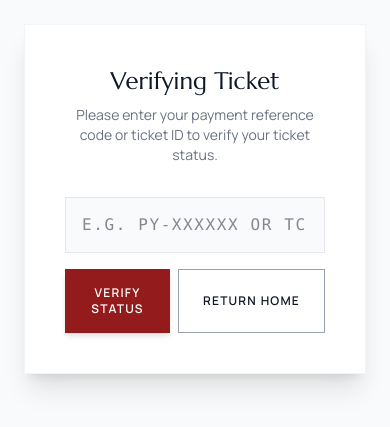
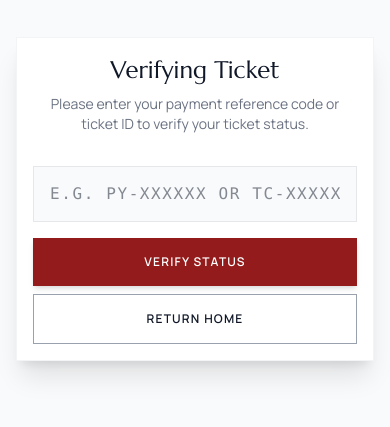
Before and after one commit to dkwadwokp-dev/amethyst-frontend, a React (Vite) app: page /verify-ticket in a window 390 px wide. Shown: the part 223-650 px from the top of the page. Built offline with nearby package versions, Linux system fonts and the light colour scheme; a web font is replaced by a local one.

Commit message:
Refactor gallery layout and remove unused BookGallery component; adjust spacing in VerifyTicketPage and ReferenceVerificationForm

```diff
--- a/src/features/book/ui/book-gallery.tsx
+++ /dev/null
@@ -1,15 +0,0 @@
-import { ImagePlaceholder } from "../../shared/ui/image-placeholder";
-
-const BookGallery = () => {
-  return (
-    <div className="py-24 bg-white max-w-6xl mx-auto px-6 lg:px-12">
-      <div className="grid grid-cols-1 md:grid-cols-3 gap-6">
-        <ImagePlaceholder className="w-full aspect-square" text="LUXURY STAY" />
-        <ImagePlaceholder className="w-full aspect-square" text="WORLD CLASS DINING" />
-        <ImagePlaceholder className="w-full aspect-square" text="PREMIUM AMENITIES" />
-      </div>
-    </div>
-  );
-};
-
-export default BookGallery;
--- a/src/features/dishes/ui/gallery-section.tsx
+++ b/src/features/dishes/ui/gallery-section.tsx
@@ -46,14 +46,14 @@ const GallerySection = () => {
           SIGNATURE CREATIONS
         </motion.h2>
       </div>
-      <div className="grid grid-cols-1 md:grid-cols-3 gap-3 md:gap-6 auto-rows-[300px]">
-        {/* Large item top left */}
+      <div className="grid grid-cols-2 md:grid-cols-3 gap-3 md:gap-6 auto-rows-[180px] md:auto-rows-[300px]">
+        {/* Large item top left (span 2 cols on mobile, 2 cols on desktop) */}
         <motion.div
           initial={{ opacity: 0, y: 30 }}
           whileInView={{ opacity: 1, y: 0 }}
           viewport={{ once: true }}
           transition={{ duration: 0.6, delay: 0.2 }}
-          className="relative overflow-hidden group md:col-span-2 cursor-pointer"
+          className="relative overflow-hidden group col-span-2 md:col-span-2 row-span-1 md:row-span-1 cursor-pointer"
           onClick={() => openModal(images[1].url, images[1].title)}
         >
           <img
@@ -73,13 +73,13 @@ const GallerySection = () => {
           </div>
         </motion.div>
 
-        {/* Top right */}
+        {/* Top right (span 1 col, 2 rows on desktop) */}
         <motion.div
           initial={{ opacity: 0, y: 30 }}
           whileInView={{ opacity: 1, y: 0 }}
           viewport={{ once: true }}
           transition={{ duration: 0.6, delay: 0.3 }}
-          className="relative overflow-hidden group md:row-span-2 cursor-pointer"
+          className="relative overflow-hidden group row-span-1 md:row-span-2 col-span-1 cursor-pointer"
           onClick={() => openModal(images[0].url, images[0].title)}
         >
           <img
@@ -99,13 +99,13 @@ const GallerySection = () => {
           </div>
         </motion.div>
 
-        {/* Bottom left */}
+        {/* Bottom left (mobile: col 1, row 2; desktop: col 1, row 2) */}
         <motion.div
           initial={{ opacity: 0, y: 30 }}
           whileInView={{ opacity: 1, y: 0 }}
           viewport={{ once: true }}
           transition={{ duration: 0.6, delay: 0.4 }}
-          className="relative overflow-hidden group cursor-pointer"
+          className="relative overflow-hidden group col-span-1 row-span-1 cursor-pointer"
           onClick={() => openModal(images[2].url, images[2].title)}
         >
           <img
@@ -125,13 +125,13 @@ const GallerySection = () => {
           </div>
         </motion.div>
 
-        {/* Bottom middle */}
+        {/* Bottom right (mobile: col 2, row 2; desktop: col 2, row 2) */}
         <motion.div
           initial={{ opacity: 0, y: 30 }}
           whileInView={{ opacity: 1, y: 0 }}
           viewport={{ once: true }}
           transition={{ duration: 0.6, delay: 0.5 }}
-          className="relative overflow-hidden group cursor-pointer"
+          className="relative overflow-hidden group col-span-2 md:col-span-1 row-span-1 cursor-pointer"
           onClick={() => openModal(images[3].url, images[3].title)}
         >
           <img
--- a/src/features/homepage/ui/contact.tsx
+++ b/src/features/homepage/ui/contact.tsx
@@ -61,7 +61,7 @@ const Contact = () => {
             onSubmit={handleSubmit(onSubmit)}
             className="space-y-6 max-w-md"
           >
-            <div className="grid grid-cols-2 gap-6">
+            <div className="grid md:grid-cols-2 gap-6">
               <motion.div
                 initial={{ opacity: 0, y: 20 }}
                 whileInView={{ opacity: 1, y: 0 }}
--- a/src/features/shared/ui/reference-verification-form.tsx
+++ b/src/features/shared/ui/reference-verification-form.tsx
@@ -49,13 +49,17 @@ export const ReferenceVerificationForm = ({
         />
       </div>
       <div
-        className={layout === "row" ? "flex gap-2 w-full" : "space-y-3 w-full"}
+        className={
+          layout === "row"
+            ? "flex flex-col  md:flex-row gap-2  w-full"
+            : "space-y-3 w-full"
+        }
       >
         <Button
           type="submit"
           variant="primary"
           className={`justify-center py-4 text-xs font-bold tracking-widest bg-black text-white hover:bg-gray-800 ${
-            layout === "row" ? "flex-1" : "w-full"
+            layout === "row" ? "w-full md:flex-1" : "w-full"
           }`}
         >
           {submitLabel}
@@ -65,7 +69,7 @@ export const ReferenceVerificationForm = ({
           variant="outline"
           onClick={onCancel}
           className={`justify-center py-4 text-xs font-bold tracking-widest ${
-            layout === "row" ? "px-6" : "w-full"
+            layout === "row" ? "w-full md:flex-1 px-6" : "w-full"
           }`}
         >
           {cancelLabel}
--- a/src/features/shared/ui/section-heading.tsx
+++ b/src/features/shared/ui/section-heading.tsx
@@ -25,7 +25,7 @@ export const SectionHeading = ({
         </span>
       )}
       <h2
-        className={`text-4xl md:text-5xl font-marcellus ${light ? "text-white" : "text-primary"}`}
+        className={`text-3xl md:text-5xl font-marcellus ${light ? "text-white" : "text-primary"}`}
       >
         {title}
       </h2>
--- a/src/pages/BookPage.tsx
+++ b/src/pages/BookPage.tsx
@@ -1,7 +1,6 @@
 import Header from "../features/shared/ui/header";
 import Footer from "../features/shared/ui/footer";
 import BookForm from "../features/book/ui/book-form";
-import BookGallery from "../features/book/ui/book-gallery";
 import CheckBookingFaq from "../features/check-booking/ui/check-booking-faq";
 import PageHero from "../features/shared/ui/page-hero";
 
@@ -21,8 +20,6 @@ const BookPage = () => {
         <BookForm />
       </div>
 
-      <BookGallery />
-
       <CheckBookingFaq />
 
       <Footer />
--- a/src/pages/VerifyTicketPage.tsx
+++ b/src/pages/VerifyTicketPage.tsx
@@ -56,12 +56,12 @@ const VerifyTicketPage = () => {
 
   if (!reference) {
     return (
-      <div className="min-h-screen flex items-center justify-center mx-auto bg-gray-50 p-6 font-manrope">
+      <div className="min-h-screen flex items-center justify-center mx-auto bg-gray-50 p-4 md:p-6 font-manrope">
         <motion.div
           initial={{ opacity: 0, y: 30 }}
           animate={{ opacity: 1, y: 0 }}
           transition={{ duration: 0.6 }}
-          className="bg-white w-full max-w-md shadow-xl border border-gray-100 p-10 text-center"
+          className="bg-white w-full max-w-md shadow-xl border border-gray-100 p-4 md:p-10 text-center"
         >
           <motion.h2
             initial={{ opacity: 0, y: 20 }}
@@ -100,7 +100,7 @@ const VerifyTicketPage = () => {
   }
 
   return (
-    <div className="min-h-screen flex items-center justify-center bg-gray-50 p-6 font-manrope">
+    <div className="min-h-screen flex items-center justify-center bg-gray-50 p-3 md:p-6 font-manrope">
       <motion.div
         initial={{ opacity: 0, y: 30 }}
         animate={{ opacity: 1, y: 0 }}
@@ -137,7 +137,7 @@ const VerifyTicketPage = () => {
             initial={{ opacity: 0, y: 20 }}
             animate={{ opacity: 1, y: 0 }}
             transition={{ duration: 0.5 }}
-            className="flex-1 py-16 flex flex-col items-center justify-center text-center p-8 w-full max-w-md mx-auto"
+            className="flex-1 py-16 flex flex-col items-center justify-center text-center p-4 md:p-8 w-full max-w-md mx-auto"
           >
             <motion.div
               initial={{ opacity: 0, scale: 0.95 }}
@@ -168,6 +168,7 @@ const VerifyTicketPage = () => {
               initial={{ opacity: 0, y: 20 }}
               animate={{ opacity: 1, y: 0 }}
               transition={{ duration: 0.5, delay: 0.4 }}
+              className=" w-full"
             >
               <ReferenceVerificationForm
                 initialValue={reference}
@@ -188,7 +189,7 @@ const VerifyTicketPage = () => {
               initial={{ opacity: 0, y: 20 }}
               animate={{ opacity: 1, y: 0 }}
               transition={{ duration: 0.5 }}
-              className="md:w-full p-10 flex flex-col justify-center border-r border-gray-100 bg-white relative"
+              className="md:w-full p-4 md:p-10 flex flex-col justify-center border-r border-gray-100 bg-white relative"
             >
               <div className="absolute top-0 left-0 w-full h-1 bg-gradient-to-r from-primary via-yellow-400 to-primary"></div>
               <motion.div
```
